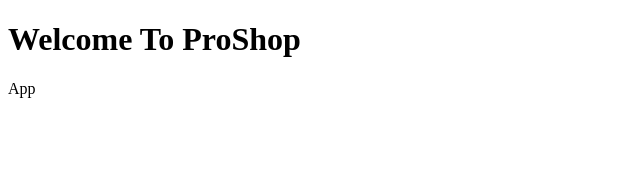
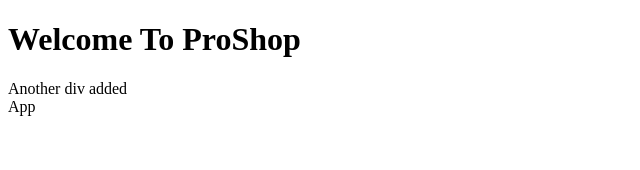
Before and after one commit to mukul-bhalla/ProShop, a React (Vite) app in the folder front-end/: page / in a window 1280 px wide. Shown: the top 170 px of the page, without its empty margins (0-640 px from the left). Built offline with nearby package versions, Linux system fonts and the light colour scheme.

Commit message:
Second push

```diff
--- a/front-end/src/App.jsx
+++ b/front-end/src/App.jsx
@@ -3,6 +3,7 @@
 const App = () => {
   return (<>
     <h1>Welcome To ProShop</h1>
+    <div>Another div added </div>
     <div>App</div>
 
   </>
```
